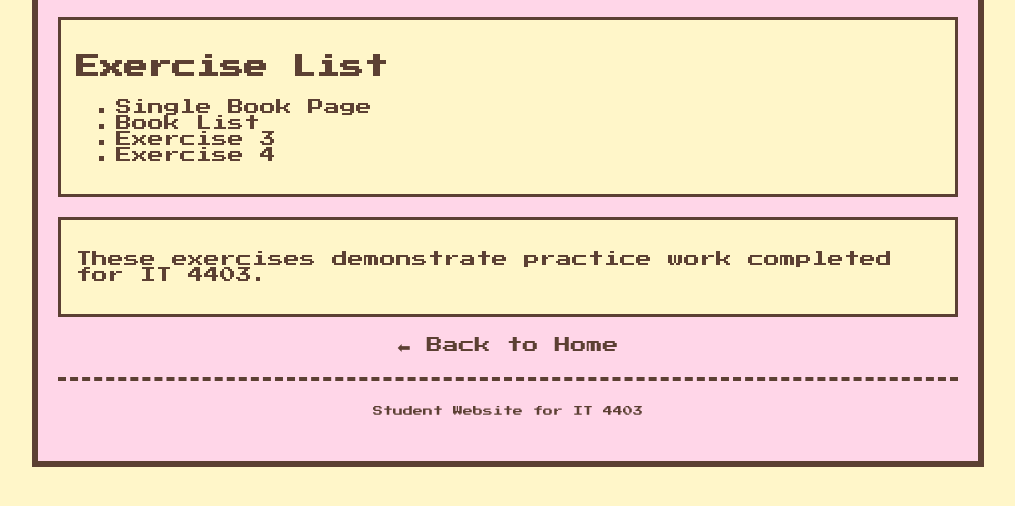
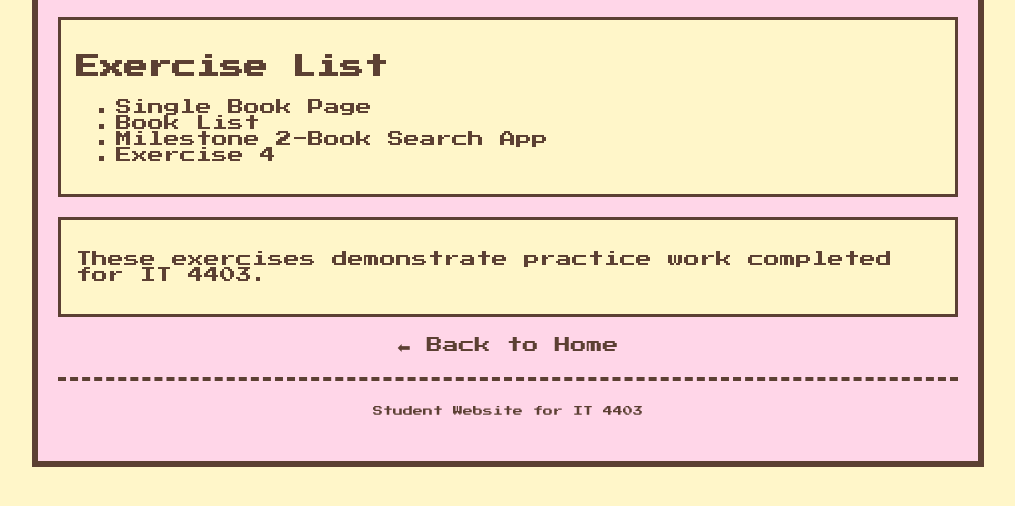
Before and after one commit to seysela/seysela.github.io, a plain HTML site: page exercises.html in a window 1280 px wide. Shown: the part 170-676 px from the top of the page, without its empty margins (132-1147 px from the left). Drawn offline with Linux system fonts and the light colour scheme.

Commit message:
Update exercises.html

```diff
--- a/exercises.html
+++ b/exercises.html
@@ -71,7 +71,7 @@
   <ul>
     <li><a href="single-book.html">Single Book Page</a></li>
     <li><a href="book-list.html">Book List</a></li>
-    <li><a href="#">Exercise 3</a></li>
+    <li><a href="milestone2/index.html">Milestone 2-Book Search App</a></li>
     <li><a href="#">Exercise 4</a></li>
   </ul>
 </section>
```
